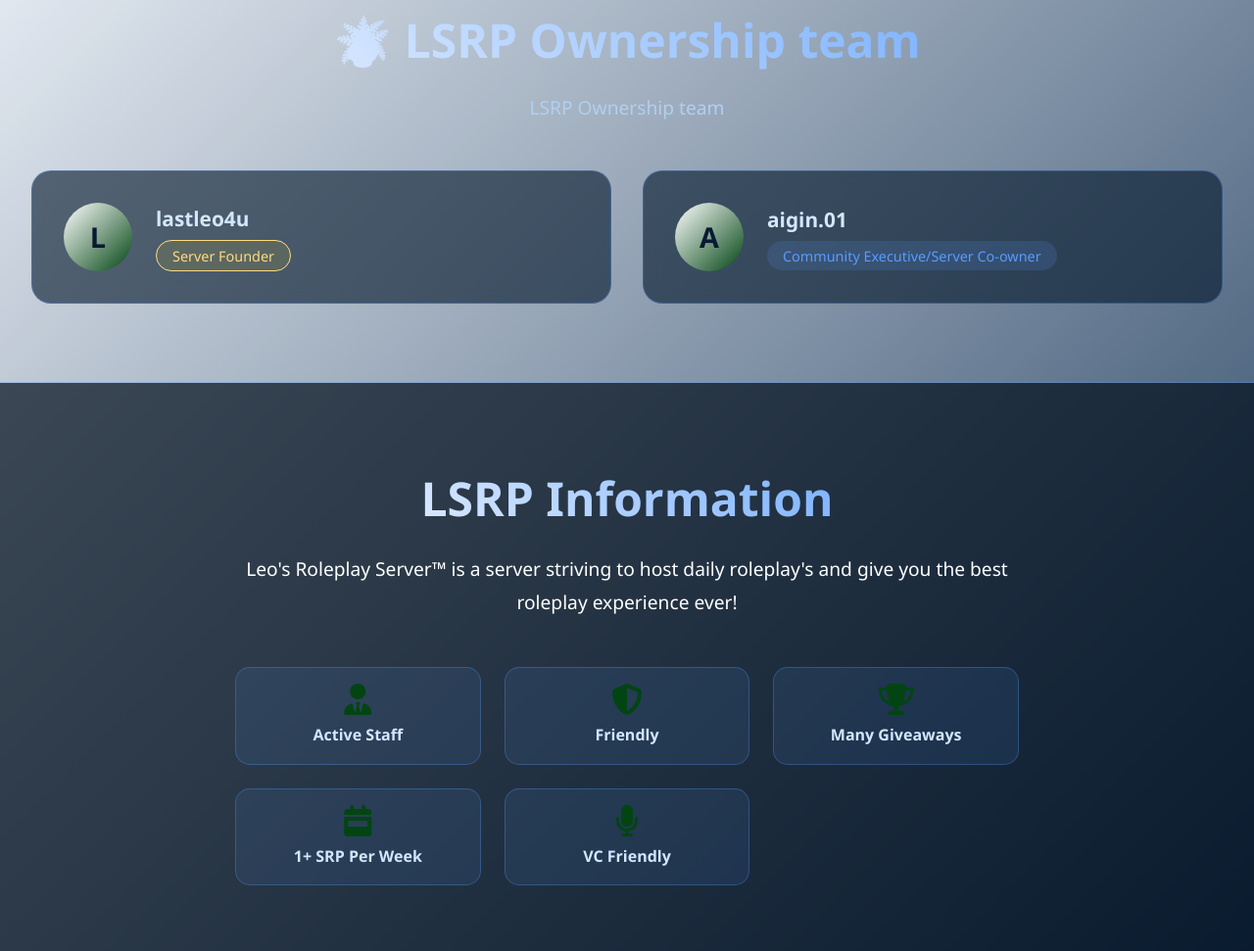
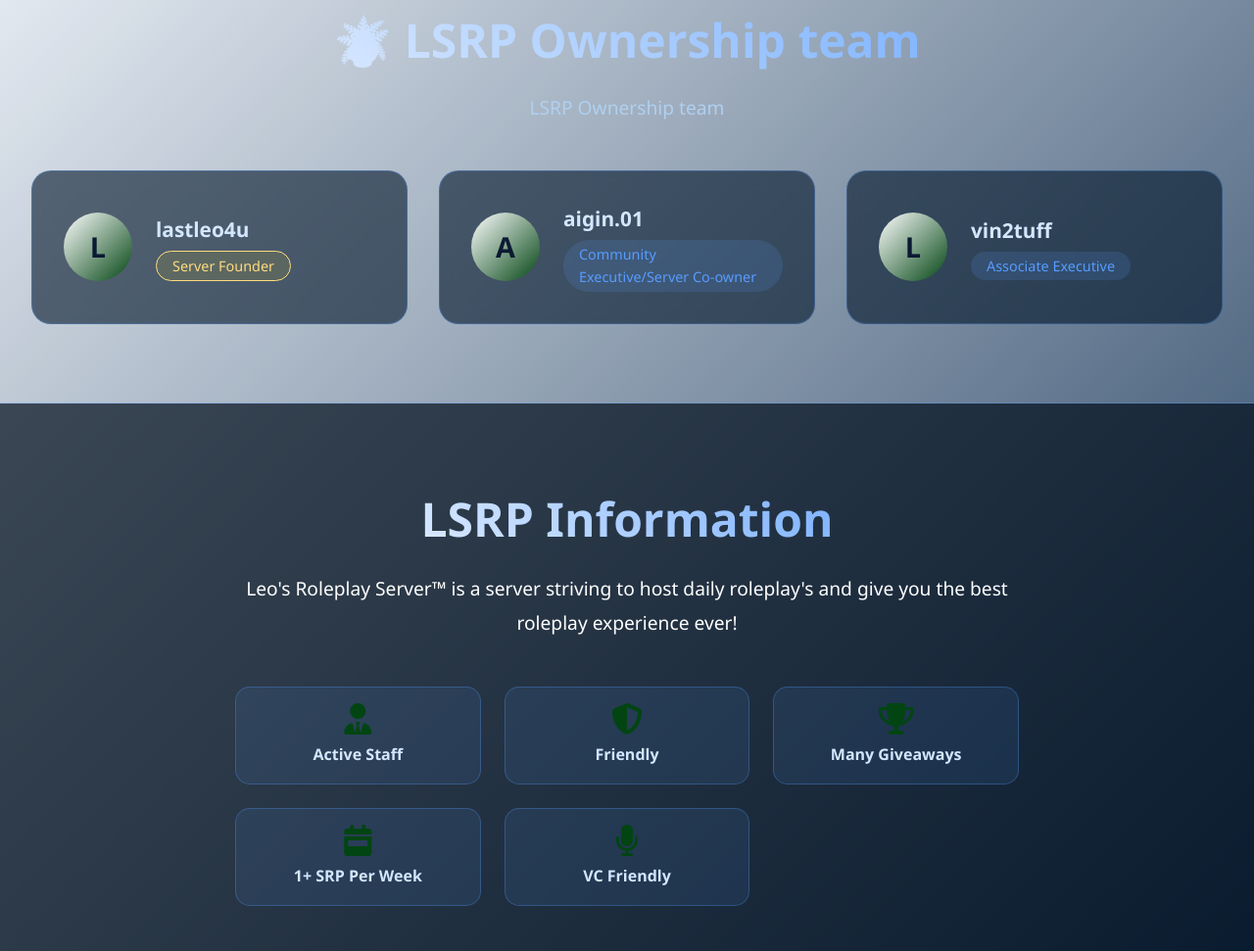
Before and after one commit to that1bupra/lsrp, a website: page index.html in a window 1280 px wide. Shown: the part 2925-3896 px from the top of the page at 98% size. Drawn offline with Linux system fonts and the light colour scheme; no server answers.

Commit message:
Update index.html

```diff
--- a/index.html
+++ b/index.html
@@ -655,6 +655,11 @@
                     <div class="team-role">Community Executive/Server Co-owner</div>
                 </div>
             </div>
+            <div class="team-card">
+                <div class="team-avatar">L</div>
+                <div class="team-info">
+                    <div class="team-name">vin2tuff</div>
+                    <div class="team-role">Associate Executive</div>
 
         </div>
     </section>
```
